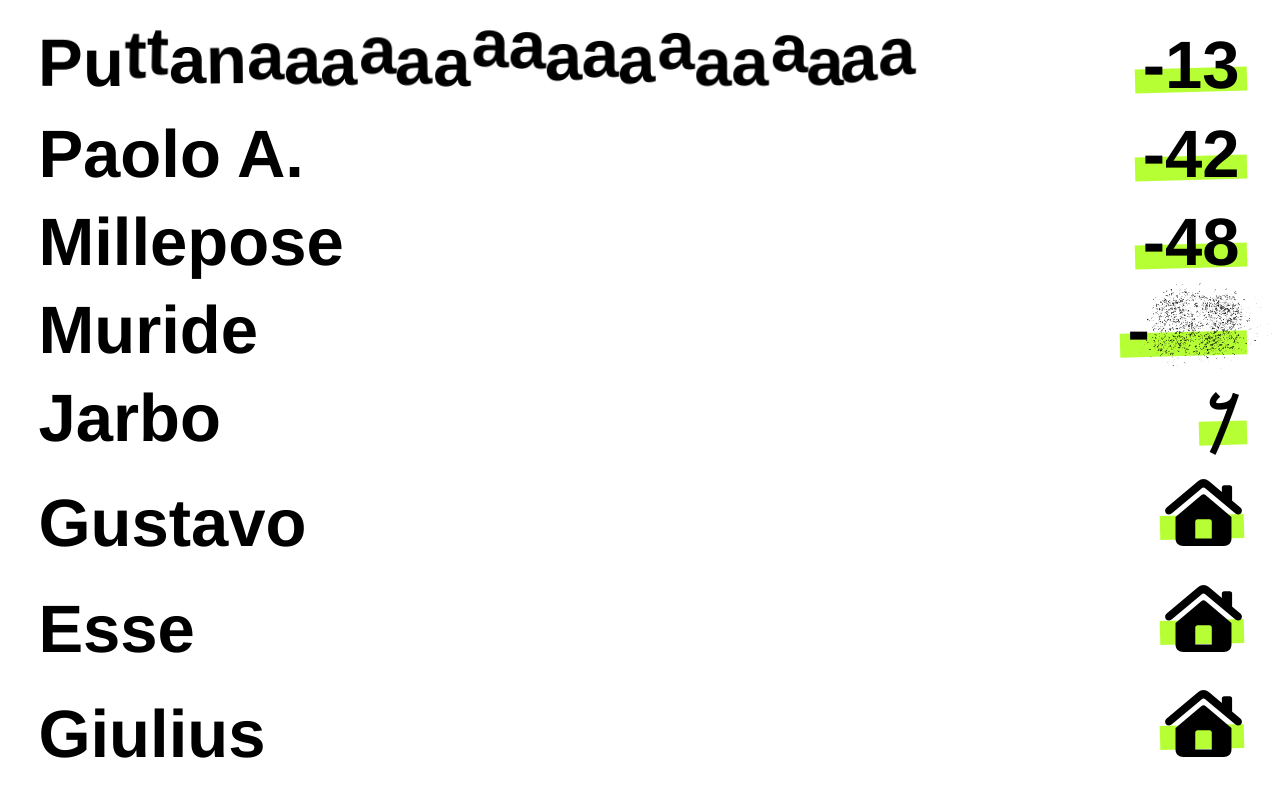
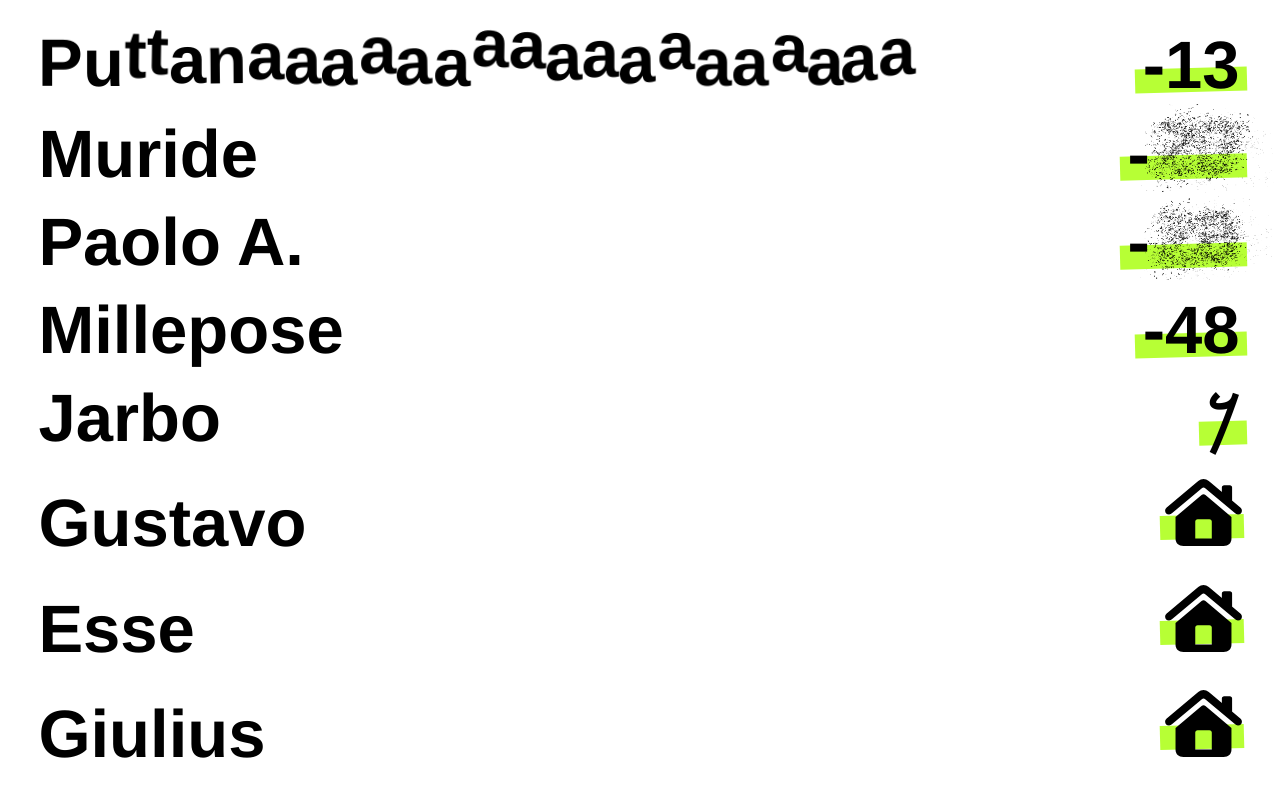
Before and after one commit to gust0o/FlyingV, a plain HTML site: page index.html in a window 1280 px wide. Drawn offline with Linux system fonts and the light colour scheme; animation ran at ten frames a second.

Commit message:
Add shared July visit for Nardo and Federico

```diff
--- a/index.html
+++ b/index.html
@@ -14,16 +14,16 @@
     <meta http-equiv="Pragma" content="no-cache">
     <meta http-equiv="Expires" content="0">
     <title>FlyingV</title>
-    <link rel="manifest" href="manifest.webmanifest?v=20260621-1735">
-    <link rel="apple-touch-icon" href="assets/canemagico.png?v=20260621-1735">
-    <link rel="icon" href="assets/favicon.svg?v=20260621-1735" type="image/svg+xml">
-    <link rel="stylesheet" href="styles.css?v=20260621-1735">
+    <link rel="manifest" href="manifest.webmanifest?v=20260621-1738">
+    <link rel="apple-touch-icon" href="assets/canemagico.png?v=20260621-1738">
+    <link rel="icon" href="assets/favicon.svg?v=20260621-1738" type="image/svg+xml">
+    <link rel="stylesheet" href="styles.css?v=20260621-1738">
   </head>
   <body>
     <main class="page" aria-label="FlyingV countdown">
       <div class="countdown-list" id="countdown-list"></div>
     </main>
 
-    <script src="script.js?v=20260621-1735"></script>
+    <script src="script.js?v=20260621-1738"></script>
   </body>
 </html>
--- a/script.js
+++ b/script.js
@@ -29,6 +29,11 @@
   {
     name: "Nardo",
     aliases: ["Nardo", "Nardellone", "Nardolino", "Doremirko", "Paolo", "Pablo Antonio", "Paolo A."],
+    julyVisit: {
+      arrivalRange: ["2026-07-10", "2026-07-11"],
+      departureDate: "2026-07-13",
+      intervalMs: 7800,
+    },
     arrivalDate: "2026-08-02",
     departureDate: "2026-08-20",
     departureVarianceDays: 3,
@@ -65,6 +70,11 @@
   {
     name: "Rattolino",
     aliases: ["Federico", "Piaz", "Topo", "Topastro", "Muride", "Rattolino"],
+    julyVisit: {
+      arrivalRange: ["2026-07-10", "2026-07-11"],
+      departureDate: "2026-07-13",
+      intervalMs: 7800,
+    },
     hauntedDate: "2026-08-15",
     hauntedVarianceDays: 6,
     hauntedIntervalMs: 7800,
@@ -120,7 +130,7 @@
 };
 const MAGIC_DOG_CHANCE = 40;
 const PC_HOME_CHANCE = 30;
-const ASSET_VERSION = "20260621-1735";
+const ASSET_VERSION = "20260621-1738";
 const OVERFLOW_ALIAS = "Puttanaaaaaaaaaaaaaaaaaa";
 const OVERFLOW_ALIAS_CORE = "Puttana";
 const OVERFLOW_ALIAS_INTRO = "alza il finestrino";
@@ -136,7 +146,7 @@
 let coverageFrame = 0;
 const HAUNTED_CANVAS_WIDTH = 420;
 const HAUNTED_CANVAS_HEIGHT = 260;
-const HAUNTED_PARTICLE_COUNT = 1080;
+const HAUNTED_PARTICLE_COUNT = 1500;
 const HAUNTED_FADE_MS = 5000;
 const HAUNTED_CENTER_X = HAUNTED_CANVAS_WIDTH * 0.56;
 const HAUNTED_TARGET_RIGHT = HAUNTED_CANVAS_WIDTH - 98;
@@ -284,6 +294,49 @@
   return Boolean(person.hauntedDate || person.hauntedRange);
 }
 
+function hasHauntedSchedule(person) {
+  return Boolean(person.julyVisit || hasHauntedArrival(person));
+}
+
+function hasActiveJulyVisit(person, now = new Date()) {
+  if (!person.julyVisit) {
+    return false;
+  }
+
+  const today = startOfLocalDay(now);
+  const departure = startOfLocalDay(parseLocalDate(person.julyVisit.departureDate));
+  return today < departure;
+}
+
+function getJulyVisitArrivalDate(person) {
+  if (!person.runtimeJulyVisitArrivalDate) {
+    const { arrivalRange } = person.julyVisit;
+    person.runtimeJulyVisitArrivalDate = arrivalRange[getRandomInt(0, arrivalRange.length - 1)];
+  }
+
+  return person.runtimeJulyVisitArrivalDate;
+}
+
+function toggleJulyVisitArrivalDate(person) {
+  const { arrivalRange } = person.julyVisit;
+  const currentIndex = arrivalRange.indexOf(person.runtimeJulyVisitArrivalDate);
+  const nextIndex = currentIndex < 0
+    ? getRandomInt(0, arrivalRange.length - 1)
+    : (currentIndex + 1) % arrivalRange.length;
+  person.runtimeJulyVisitArrivalDate = arrivalRange[nextIndex];
+  return person.runtimeJulyVisitArrivalDate;
+}
+
+function getJulyVisitNumber(person, now = new Date()) {
+  const arrivalDate = getJulyVisitArrivalDate(person);
+
+  if (getDaysUntil(arrivalDate, now) > 0) {
+    return formatMissingDays(getDaysUntil(arrivalDate, now));
+  }
+
+  return HOME_NUMBER;
+}
+
 function getHauntedArrivalDate(person) {
   if (!person.runtimeArrivalDate) {
     let date;
@@ -411,6 +464,10 @@
     return getMonacoTripNumber(person, now);
   }
 
+  if (hasActiveJulyVisit(person, now)) {
+    return getJulyVisitNumber(person, now);
+  }
+
   if (person.departureDate) {
     return getTemporaryStayNumber(person, now);
   }
@@ -529,7 +586,7 @@
     }
   });
 
-  for (let index = 0; index < 210; index += 1) {
+  for (let index = 0; index < 300; index += 1) {
     const angle = Math.random() * Math.PI * 2;
     const radius = 34 + Math.random() * 112;
 
@@ -552,7 +609,7 @@
     y: target.y,
     targetX: target.x,
     targetY: target.y,
-    alpha: 0.18 + target.alpha * (target.loose ? 0.32 : 0.82),
+    alpha: 0.22 + target.alpha * (target.loose ? 0.36 : 0.88),
     depth,
     loose: Boolean(target.loose),
     orbit: (target.loose ? 30 : 1) + Math.random() * (target.loose ? 90 : 9),
@@ -744,6 +801,21 @@
   setHauntedNumber(number, visibleNumber);
 }
 
+function shouldUseHauntedDisplay(person, visibleNumber, now = new Date()) {
+  return /^-[0-9]+$/.test(visibleNumber)
+    && (hasActiveJulyVisit(person, now) || hasHauntedArrival(person));
+}
+
+function setDynamicNumberDisplay(person, number, visibleNumber, now = new Date()) {
+  if (shouldUseHauntedDisplay(person, visibleNumber, now)) {
+    setHauntedDisplay(person, number, visibleNumber);
+    return;
+  }
+
+  stopHauntedNumber(number);
+  setNumberDisplay(person, number, visibleNumber);
+}
+
 function triggerRandomNumberChange(person, number) {
   number.classList.add("number--shocking");
 
@@ -826,7 +898,7 @@
     return formatMissingDays(maxMagnitude);
   }
 
-  if (hasHauntedArrival(person) && /^-[0-9]+$/.test(visibleNumber)) {
+  if (shouldUseHauntedDisplay(person, visibleNumber)) {
     return "HAUNTED";
   }
 
@@ -1087,7 +1159,7 @@
     ...getSortedEntries(entries).map(({ person, displayName, initialNumber }) => {
       const row = document.createElement("article");
       row.className = "countdown-row";
-      if (hasHauntedArrival(person)) {
+      if (hasHauntedSchedule(person)) {
         row.classList.add("countdown-row--haunted");
       }
 
@@ -1099,8 +1171,8 @@
       const number = document.createElement("p");
       number.className = "number";
       number.dataset.name = person.name;
-      if (hasHauntedArrival(person)) {
-        setHauntedDisplay(person, number, initialNumber);
+      if (hasHauntedSchedule(person)) {
+        setDynamicNumberDisplay(person, number, initialNumber);
       } else {
         setNumberDisplay(person, number, initialNumber);
       }
@@ -1114,12 +1186,21 @@
         scheduleMonacoTripRefresh(person, number);
       }
 
-      if (hasHauntedArrival(person)) {
-        if (person.hauntedIntervalMs) {
+      if (hasHauntedSchedule(person)) {
+        const hauntedIntervalMs = person.julyVisit?.intervalMs || person.hauntedIntervalMs;
+
+        if (hauntedIntervalMs) {
           window.setInterval(() => {
-            resetHauntedArrivalDate(person);
-            setHauntedDisplay(person, number, getNumber(person));
-          }, person.hauntedIntervalMs);
+            const now = new Date();
+
+            if (hasActiveJulyVisit(person, now)) {
+              toggleJulyVisitArrivalDate(person);
+            } else if (hasHauntedArrival(person)) {
+              resetHauntedArrivalDate(person);
+            }
+
+            setDynamicNumberDisplay(person, number, getNumber(person, now), now);
+          }, hauntedIntervalMs);
         }
       }
 
--- a/sw.js
+++ b/sw.js
@@ -1,4 +1,4 @@
-const CACHE_VERSION = "20260621-1735";
+const CACHE_VERSION = "20260621-1738";
 
 self.addEventListener("install", (event) => {
   event.waitUntil(self.skipWaiting());
```
Also changed, not shown: manifest.webmanifest.
